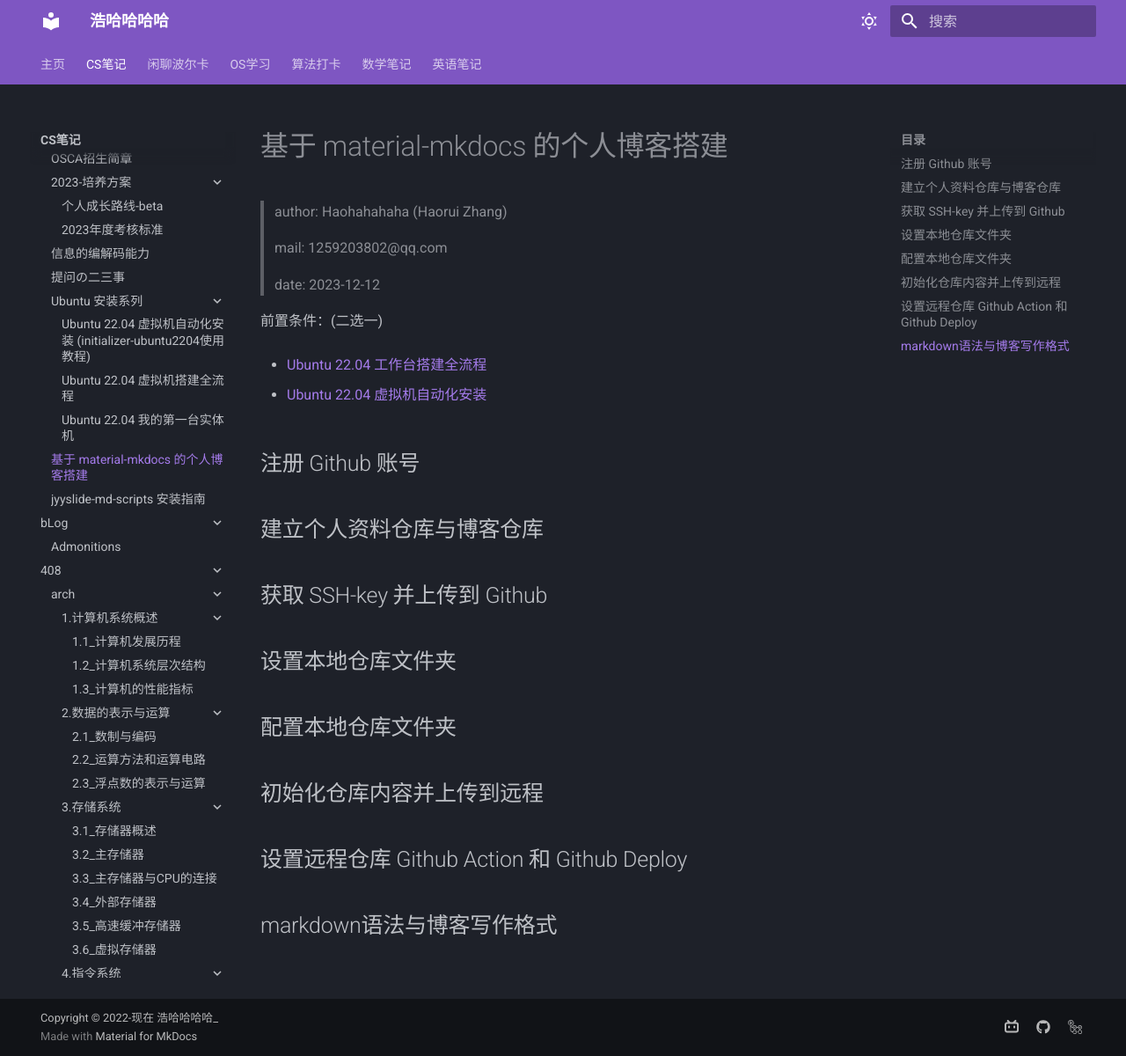
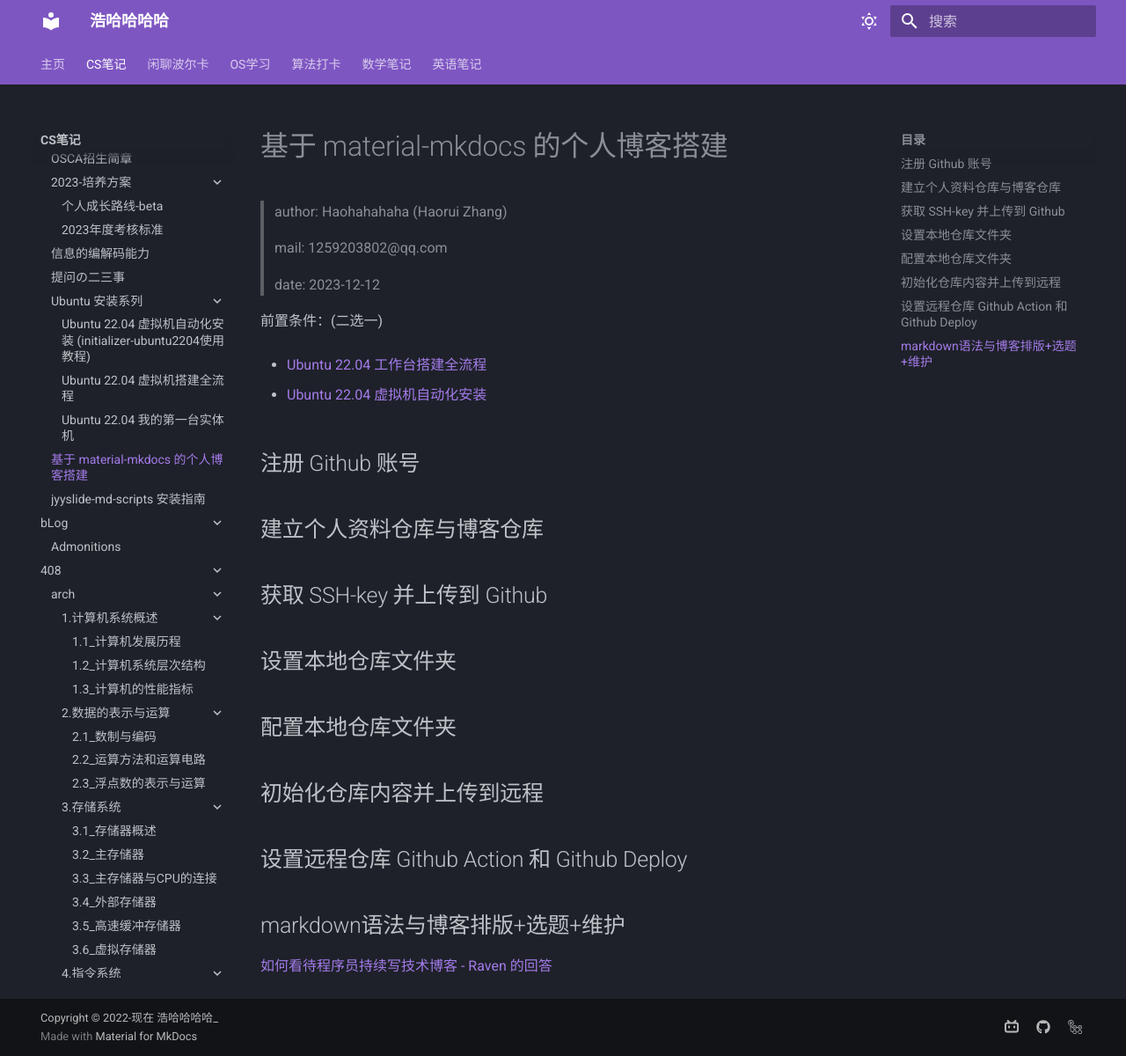
Before and after one commit to Haohahahaha/cs, an MkDocs documentation site: the page built from docs/greenhand/Blog-intialization/blog-init.md, in a window 1280 px wide and 1200 px high. Shown: the whole window at 88% size. Built offline with MkDocs 1.6.1 and Material for MkDocs 9.7.7, drawn with Linux system fonts in a browser that asks for light colours.

Commit message:
2023-12-13_09:12:02 update

```diff
--- a/docs/greenhand/Blog-intialization/blog-init.md
+++ b/docs/greenhand/Blog-intialization/blog-init.md
@@ -26,4 +26,6 @@
 
 ## 设置远程仓库 Github Action 和 Github Deploy
 
-## markdown语法与博客写作格式
+## markdown语法与博客排版+选题+维护
+
+[如何看待程序员持续写技术博客 - Raven 的回答](https://www.zhihu.com/question/41802793/answer/2435610889)
```
Also changed, not shown: docs/greenhand/Ubuntu2204-greenhand/Ubuntu2204-greenhand.md (+1 -1 lines).
